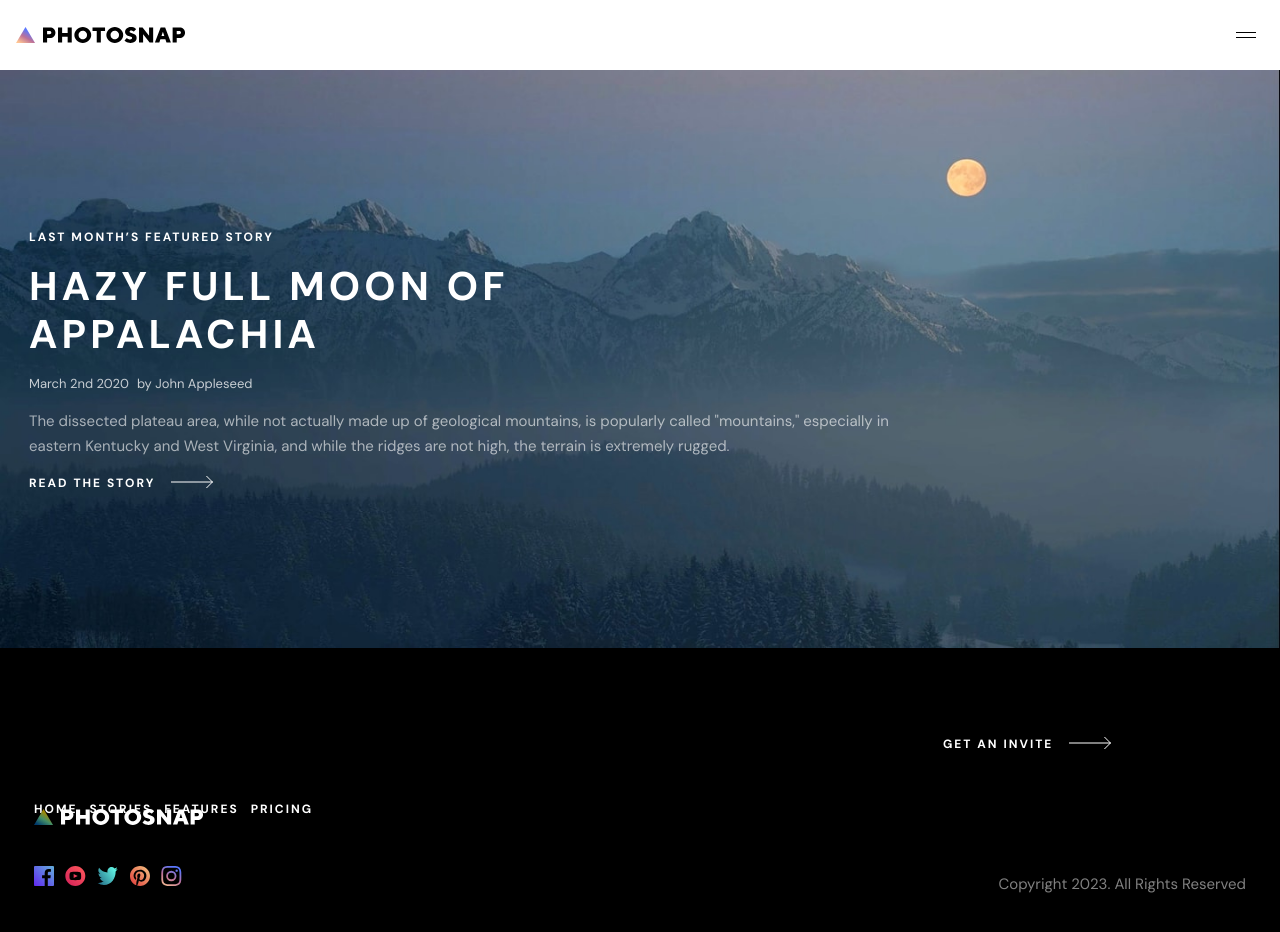
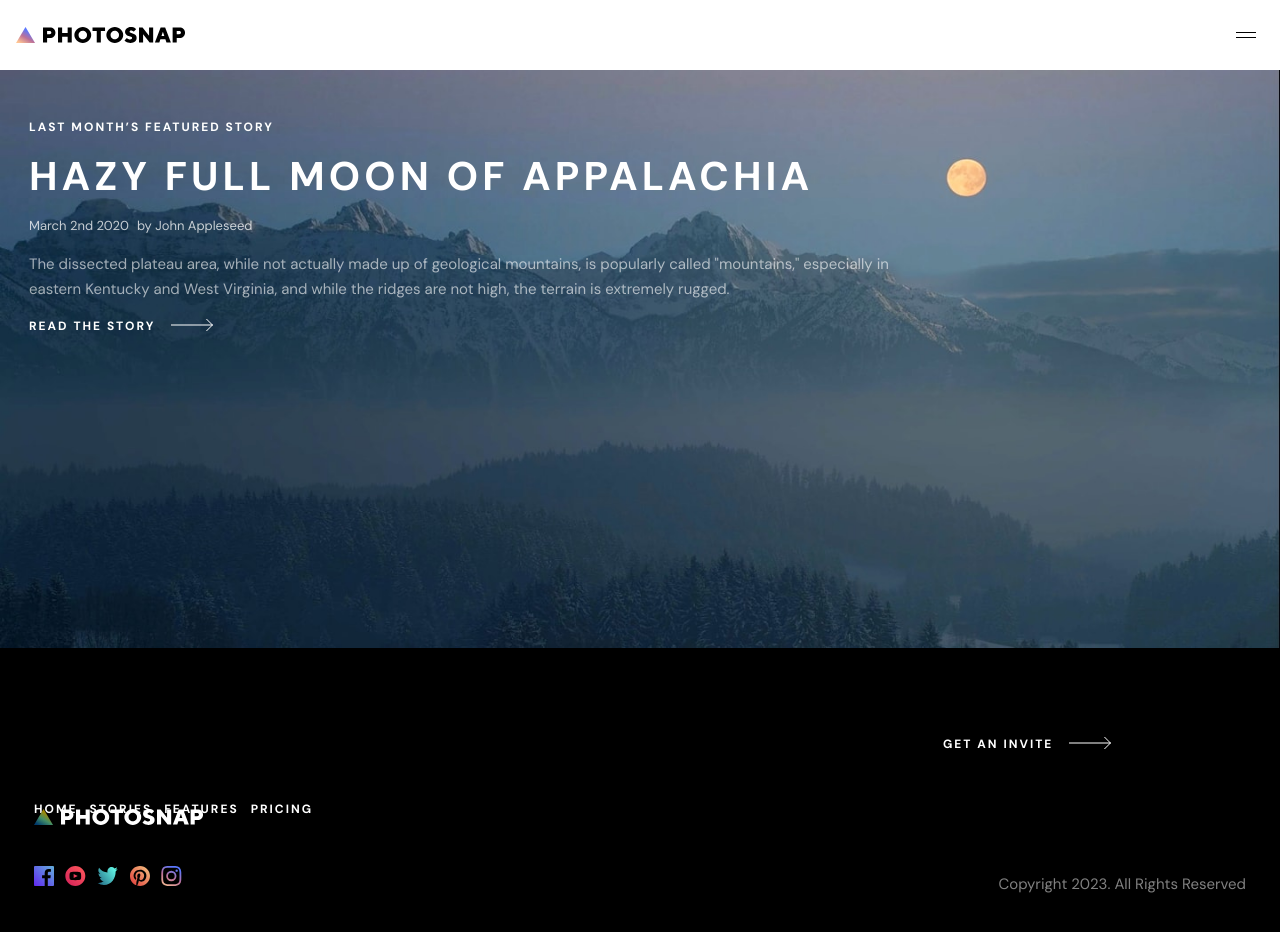
Before and after one commit to alexJSanchez/PhotoSnap, a React (Create React App) app in the folder photosnap/: page /stories in a window 1280 px wide. Shown: the top 932 px of the page. Built offline with nearby package versions, Linux system fonts and the light colour scheme; the HTML template or start-up script is replaced by a standard one.

Commit message:
working on header absolute

```diff
--- a/photosnap/src/pages/Stories.js
+++ b/photosnap/src/pages/Stories.js
@@ -4,15 +4,14 @@ import moon_mid from "../assets/stories/desktop/moon-of-appalacia.jpg";
 import arrow from "../assets/shared/desktop/arrow.svg";
 export default function Stories() {
 	return (
-		<div>
-			<div className="text-white flex justify-center flex-col ">
+		<div className="relative text-white flex justify-center flex-col ">
 			<img src={moon} className="tablet:hidden" />
 			<img src={moon_mid} className="hidden tablet:block" />
-				<div className="tablet:absolute tablet:pr-[350px] tablet:bg-transparent  bg-black px-[29px] py-[48px]">
+			<div className="tablet:absolute tablet:right-0 tablet:top-0 tablet:pr-[350px] tablet:bg-transparent  bg-black px-[29px] py-[48px]">
 				<h4 className="text-[12px] font-[700] tracking-[2px]">
 					LAST MONTH’S FEATURED STORY
 				</h4>
-					<h2 className="py-4 pr-[5px] tablet:pr-[125px] text-[32px] tablet:text-[40px] font-[700] leading-[40px] tablet:leading-[48px] tracking-[3.33px] tablet:tracking-[4.167px]">
+				<h2 className="py-4 pr-[5px] tablet:pr-[25px] text-[32px] tablet:text-[40px] font-[700] leading-[40px] tablet:leading-[48px] tracking-[3.33px] tablet:tracking-[4.167px]">
 					HAZY FULL MOON OF APPALACHIA
 				</h2>
 				<div className="flex text-[13px] opacity-[.75] gap-2">
@@ -33,6 +32,5 @@ export default function Stories() {
 				</div>
 			</div>
 		</div>
-		</div>
 	);
 }
```
Lines whose indentation alone changed are shown as unchanged.
